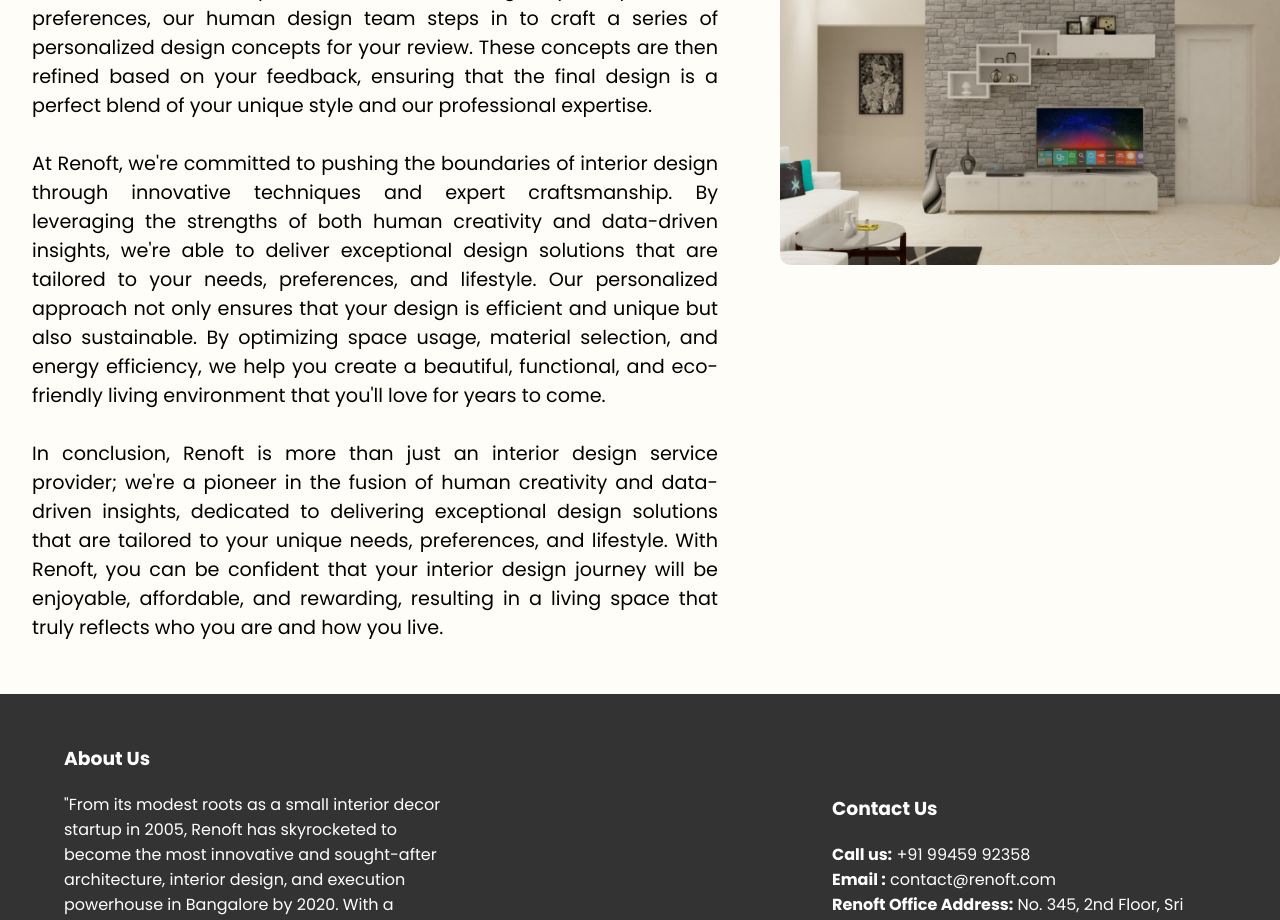
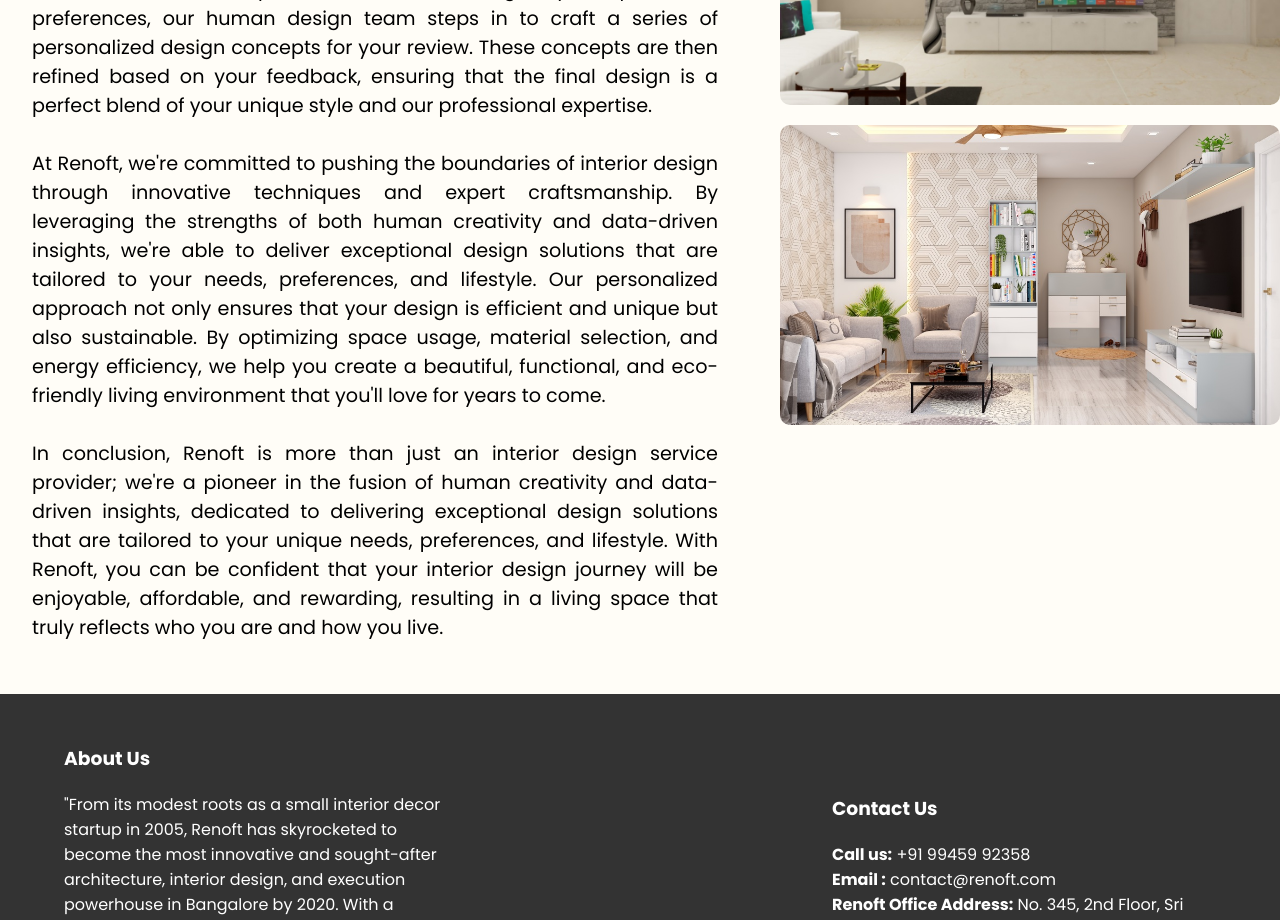
Before and after one commit to Surendar03/interior-design-website, a React (Create React App) app in the folder interior/: page /Aboutus in a window 1280 px wide. Shown: the part 1280-2200 px from the top of the page. Built offline with nearby package versions, Linux system fonts and the light colour scheme.

Commit message:
Update Aboutus.js

```diff
--- a/interior/src/components/Aboutus.js
+++ b/interior/src/components/Aboutus.js
@@ -1,7 +1,7 @@
 import React from 'react'
 import '../App.css';
 import { NavLink } from 'react-router-dom'
-import headimg from '../assets/inner_page_banner.png'
+import abt3 from '../assets/designphotos/livingroom2.jpg'
 import abt1 from '../assets/minimalist-home-office-in-bedroom.jpg'
 import abt2 from '../assets/services-banner-1-1.jpg'
 import renoftlogo from '../assets/renoft-logo.png'
@@ -49,6 +49,7 @@ In conclusion, Renoft is more than just an interior design service provider; we'
 <div className='abtimgs'>
     <img src={abt1}></img>
     <img src={abt2}></img>
+    <img src={abt3}></img>
 </div>
 </div>
 
```
